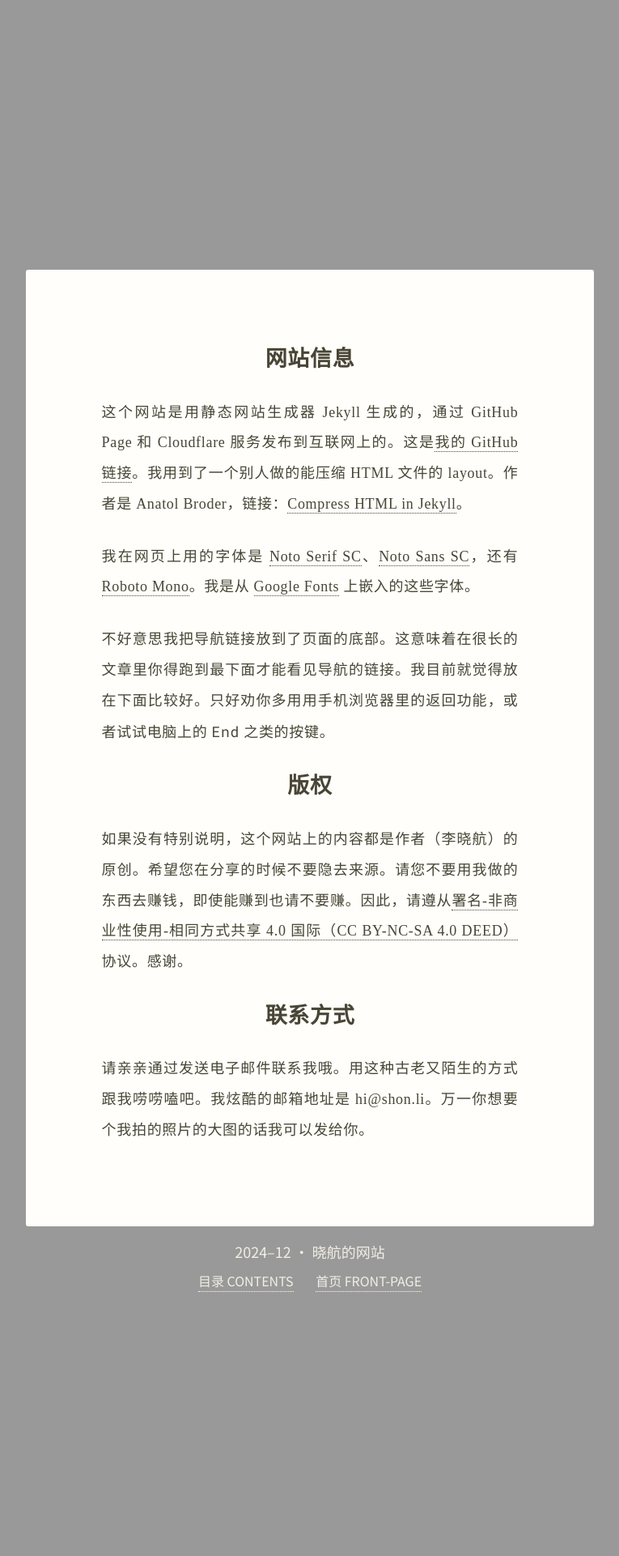
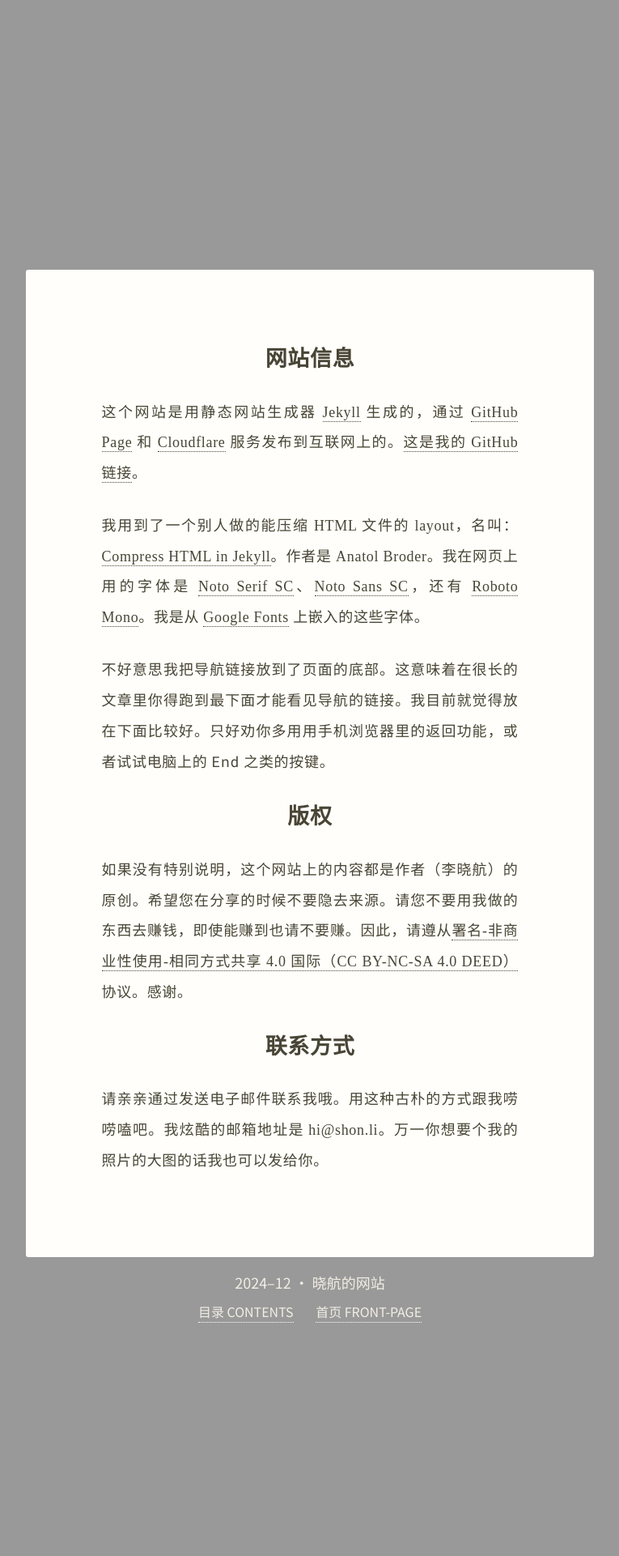
Before and after one commit to shon-li/shon-li.github.io, a Jekyll site: the page built from appendix.md, in a window 1280 px wide. Shown: the whole page at 81% size, without its empty margins (257-1022 px from the left). Built offline with Jekyll 4.4.1, drawn with Linux system fonts in a browser that asks for light colours; before the commit the page ends 1883 px from its top, so only the background shows below that.

Commit message:
Edit appendix content

```diff
--- a/appendix.md
+++ b/appendix.md
@@ -3,9 +3,9 @@ title: 备注
 ---
 ## 网站信息
 
-这个网站是用静态网站生成器 Jekyll 生成的，通过 GitHub Page 和 Cloudflare 服务发布到互联网上的。这是[我的 GitHub 链接](https://github.com/shon-li/shon-li.github.io/)。我用到了一个别人做的能压缩 HTML 文件的 layout。作者是 Anatol Broder，链接：[Compress HTML in Jekyll](https://jch.penibelst.de/)。
+这个网站是用静态网站生成器 [Jekyll](https://jekyllrb.com) 生成的，通过 [GitHub Page](https://pages.github.com) 和 [Cloudflare](https://www.cloudflare.com/) 服务发布到互联网上的。[这是我的 GitHub 链接](https://github.com/shon-li/shon-li.github.io/)。
 
-我在网页上用的字体是 [Noto Serif SC](https://fonts.google.com/noto/specimen/Noto+Serif+SC)、[Noto Sans SC](https://fonts.google.com/noto/specimen/Noto+Sans+SC)，还有 [Roboto Mono](https://fonts.google.com/specimen/Roboto+Mono)。我是从 [Google Fonts](https://fonts.google.com) 上嵌入的这些字体。
+我用到了一个别人做的能压缩 HTML 文件的 layout，名叫：[Compress HTML in Jekyll](https://jch.penibelst.de/)。作者是 Anatol Broder。我在网页上用的字体是 [Noto Serif SC](https://fonts.google.com/noto/specimen/Noto+Serif+SC)、[Noto Sans SC](https://fonts.google.com/noto/specimen/Noto+Sans+SC)，还有 [Roboto Mono](https://fonts.google.com/specimen/Roboto+Mono)。我是从 [Google Fonts](https://fonts.google.com) 上嵌入的这些字体。
 
 不好意思我把导航链接放到了页面的底部。这意味着在很长的文章里你得跑到最下面才能看见导航的链接。我目前就觉得放在下面比较好。只好劝你多用用手机浏览器里的返回功能，或者试试电脑上的 `End` 之类的按键。
 
@@ -15,4 +15,4 @@ title: 备注
 
 ## 联系方式
 
-请亲亲通过发送电子邮件联系我哦。用这种古老又陌生的方式跟我唠唠嗑吧。我炫酷的邮箱地址是 hi@shon.li。万一你想要个我拍的照片的大图的话我可以发给你。
+请亲亲通过发送电子邮件联系我哦。用这种古朴的方式跟我唠唠嗑吧。我炫酷的邮箱地址是 hi@shon.li。万一你想要个我的照片的大图的话我也可以发给你。
```
Also changed, not shown: _posts/2024-12-06-learning-jekyll.md (+1 -1 lines), 3 other files.
